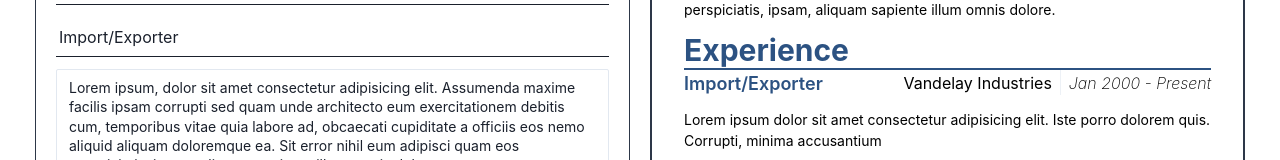
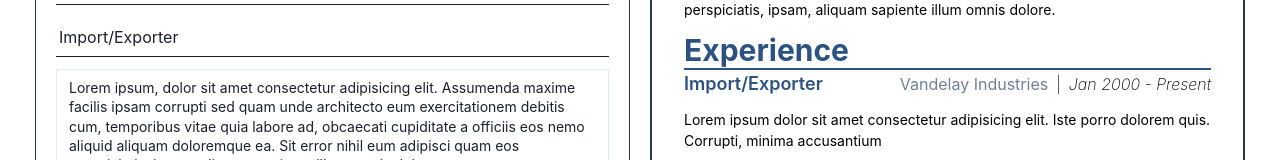
Before and after one commit to nronzel/resume-maker, a React (Vite) app: page / in a window 1280 px wide. Shown: the part 339-499 px from the top of the page. Built offline with nearby package versions, Linux system fonts and the light colour scheme.

Commit message:
restyled

```diff
--- a/src/components/ExperiencePreview.jsx
+++ b/src/components/ExperiencePreview.jsx
@@ -12,7 +12,7 @@ class ExperiencePreview extends Component {
           const { id, companyName, start, end, jobDescription, jobTitle } = job;
           return (
             <>
-              <Flex w="100%" mb={3}>
+              <Flex w="100%" mb={3} alignItems="center">
                 <Text
                   key={id}
                   fontSize="lg"
@@ -22,9 +22,9 @@ class ExperiencePreview extends Component {
                   {jobTitle}
                 </Text>
                 <Spacer />
-                <HStack h="25px">
-                  <Text>{companyName}</Text>
-                  <Divider orientation="vertical" />
+                <HStack>
+                  <Text color="gray.500">{companyName}</Text>
+                  <Text fontWeight="thin">|</Text>
                   <Text as="i" fontWeight="thin">
                     {start} - {end}
                   </Text>
```
